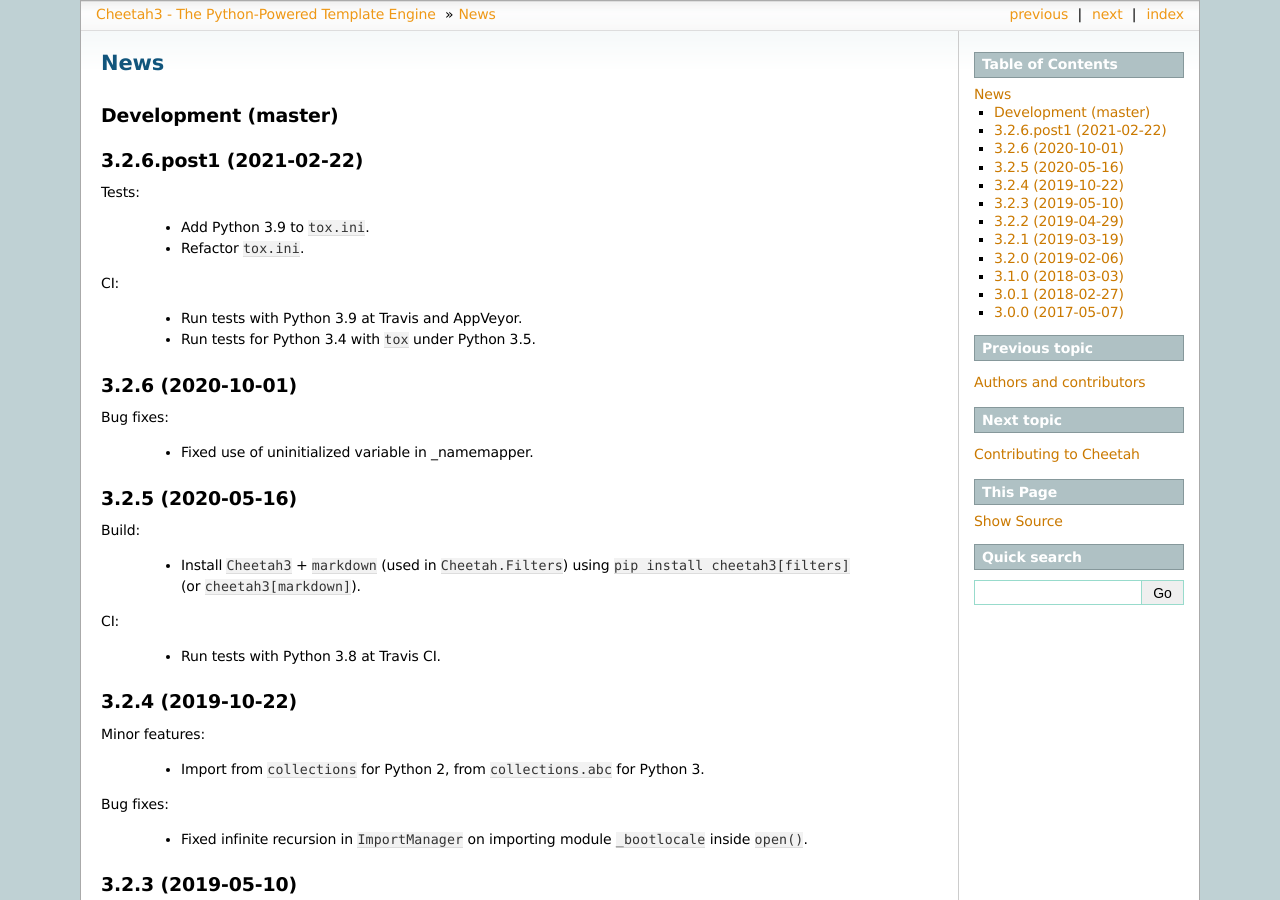
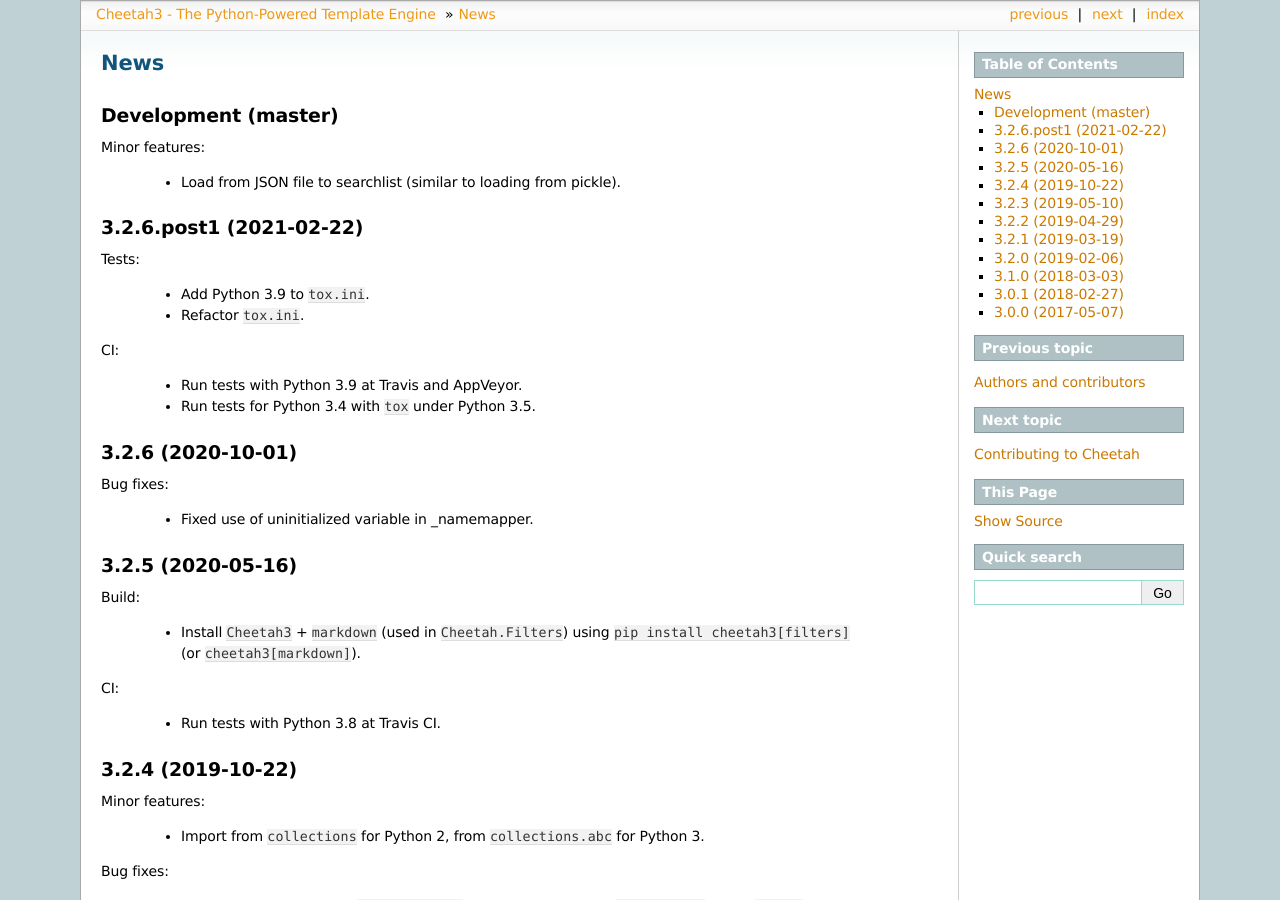
Before and after one commit to CheetahTemplate3/cheetah3, a Sphinx documentation site: the page built from docs/news.rst, in a window 1280 px wide and 900 px high. Built offline with Sphinx 7.4.7, drawn with Linux system fonts in a browser that asks for light colours.

Commit message:
Docs(news): Load from JSON file to searchlist
Implemented by Swamper78.

[skip ci]

```diff
--- a/docs/authors.rst
+++ b/docs/authors.rst
@@ -35,4 +35,5 @@ Contributions have been made by:
 * Yegor Yefremov <yegorslists at googlemail.com>
 * Andrew J. Hesford <ajh at sideband.org>
 * Victor Stinner <vstinner at python.org>
+* Swamper78 <nicklivewire at gmail.com>
 * Oleg Broytman <phd@phdru.name>
--- a/docs/news.rst
+++ b/docs/news.rst
@@ -3,6 +3,10 @@ News
 
 Development (master)
 --------------------
+
+Minor features:
+
+  - Load from JSON file to searchlist (similar to loading from pickle).
 
 3.2.6.post1 (2021-02-22)
 ------------------------
```
